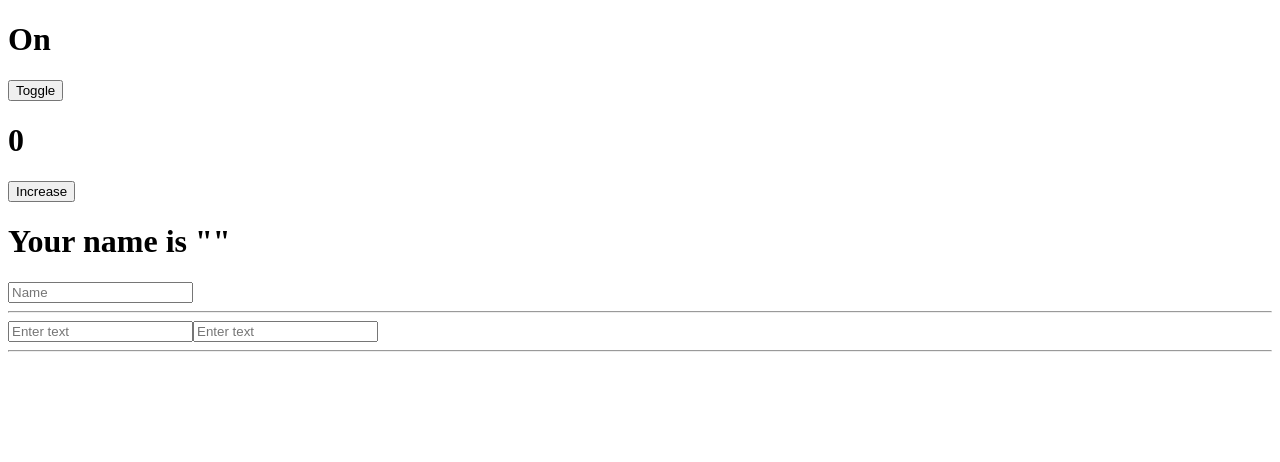
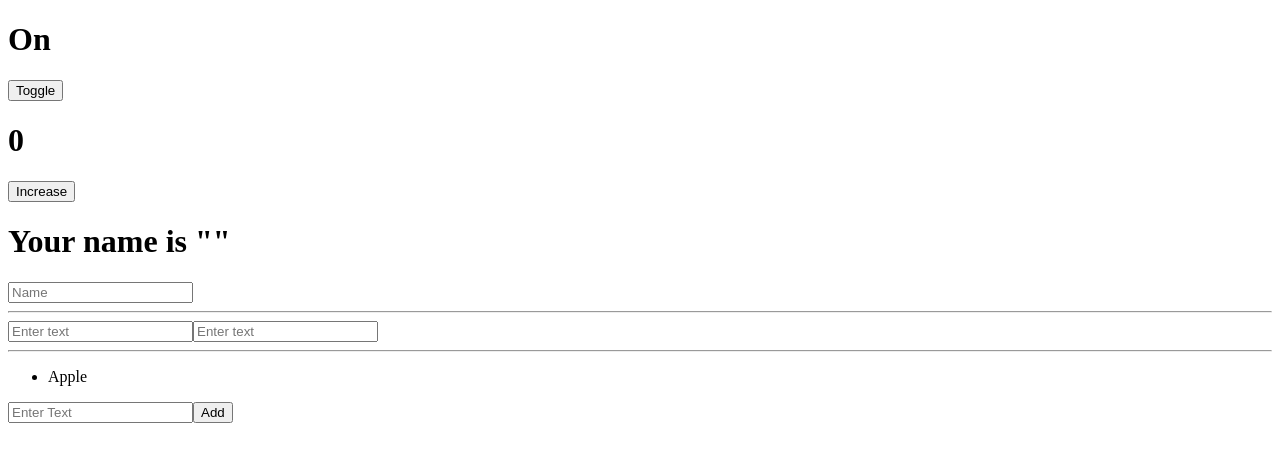
Before and after one commit to MadinaTadjidinova/my-first-app, a React (Create React App) app: page / in a window 1280 px wide. Shown: the top 462 px of the page. Built offline with nearby package versions, Linux system fonts and the light colour scheme.

Commit message:
To do something

```diff
--- a/src/App.js
+++ b/src/App.js
@@ -5,8 +5,11 @@ import Counter from "./01.03.2021/Counter";
 import Name from "./01.03.2021/Name";
 import Text from "./01.03.2021/Text";
 
+import ToDoList from "./home_work/TodoList";
+
 
 function App() {
+
   return (
     <div className="App">
       <Switch />
@@ -15,6 +18,8 @@ function App() {
       <hr />
       <Text />
       <hr />
+      <ToDoList />
+
     </div>
   )
 }
--- a/src/home_work/ToDoList.js
+++ b/src/home_work/ToDoList.js
@@ -1,13 +1,18 @@
-import React from "react";
+import { useState } from "react"
 
-function  ToDoList({ todos }) {
+function TodoList() {
+    let [list, setList] = useState(["Apple"]);
+    let [li , setLi] = useState('')
     return (
-        <ul className="ToDoList">
-            {todos.map(todo => {
-                <Todo key={todo.id} todo={todo} />
-            })}
-        </ul>
+        <div className="TodoList">
+            <ul><li>{list}</li></ul>
+            <input
+            type="text"
+            placeholder="Enter Text"
+            />
+
+            <button>Add</button>
+        </div>
     )
 }
-
-export default ToDoList;
+export default TodoList;
```
Also changed, not shown: src/01.03.2021/Form.js (deleted), src/home_work/ToDoForm.js (deleted).
